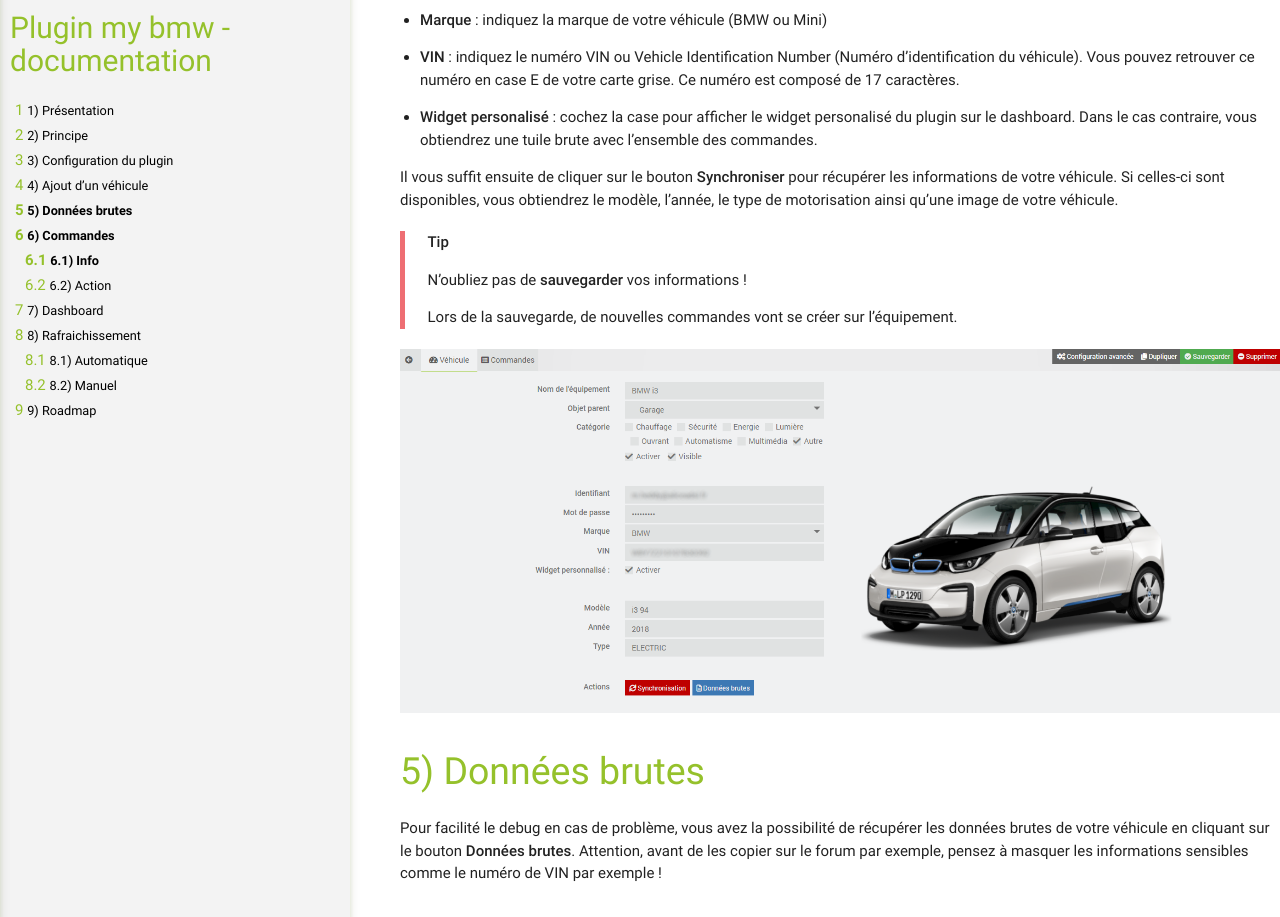
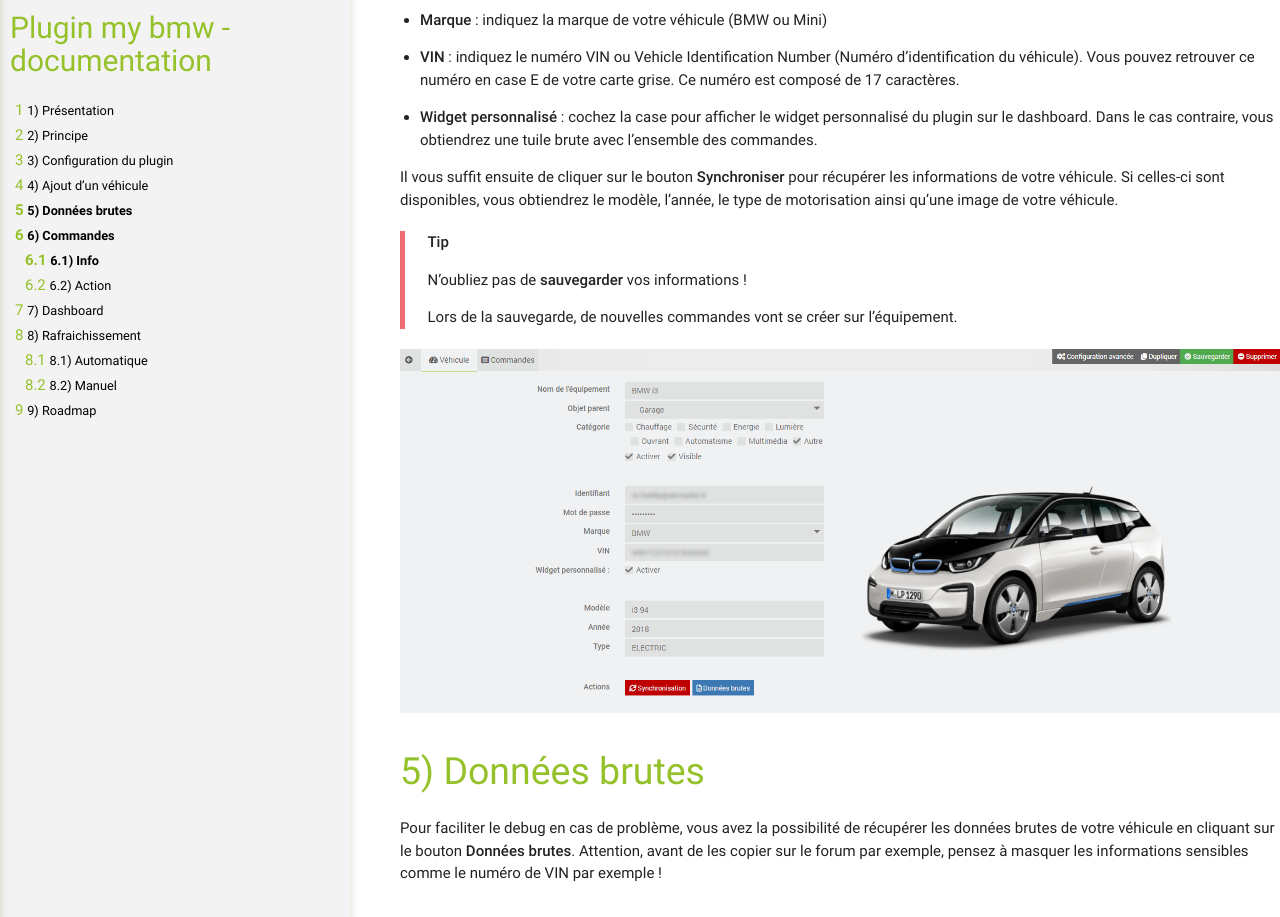
Before and after one commit to Xav-74/Documentation, a Jekyll site: the page built from myBMW/fr_FR/index.md, in a window 1280 px wide and 1400 px high, scrolled down 1871 px. Shown: the part 152-1069 px from the top of the window. Built offline with Jekyll 4.4.1, drawn with Linux system fonts in a browser that asks for light colours; some of the changed text lies outside the part shown.

Commit message:
Corrections

```diff
--- a/myBMW/fr_FR/index.md
+++ b/myBMW/fr_FR/index.md
@@ -60,7 +60,7 @@
 
 -   **VIN** : indiquez le numéro VIN ou Vehicle Identification Number (Numéro d’identification du véhicule). Vous pouvez retrouver ce numéro en case E de votre carte grise. Ce numéro est composé de 17 caractères.
 
--   **Widget personalisé** : cochez la case pour afficher le widget personalisé du plugin sur le dashboard. Dans le cas contraire, vous obtiendrez une tuile brute avec l'ensemble des commandes.
+-   **Widget personnalisé** : cochez la case pour afficher le widget personnalisé du plugin sur le dashboard. Dans le cas contraire, vous obtiendrez une tuile brute avec l'ensemble des commandes.
 
 
 Il vous suffit ensuite de cliquer sur le bouton **Synchroniser** pour récupérer les informations de votre véhicule. Si celles-ci sont disponibles, vous obtiendrez le modèle, l'année, le type de motorisation ainsi qu'une image de votre véhicule.
@@ -77,7 +77,7 @@
 
 # Données brutes
 
-Pour facilité le debug en cas de problème, vous avez la possibilité de récupérer les données brutes de votre véhicule en cliquant sur le bouton **Données brutes**. Attention, avant de les copier sur le forum par exemple, pensez à masquer les informations sensibles comme le numéro de VIN par exemple !
+Pour faciliter le debug en cas de problème, vous avez la possibilité de récupérer les données brutes de votre véhicule en cliquant sur le bouton **Données brutes**. Attention, avant de les copier sur le forum par exemple, pensez à masquer les informations sensibles comme le numéro de VIN par exemple !
 
 
 # Commandes
```
Also changed, not shown: other parts of myBMW/fr_FR/index.md (+1 -1 lines).
